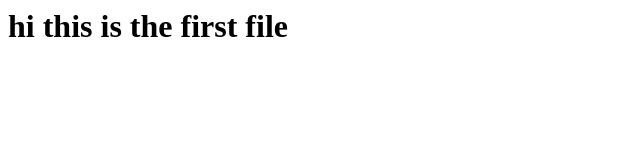
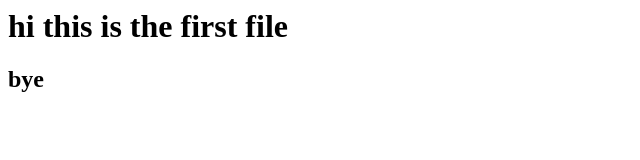
Before and after one commit to assv12/project, a plain HTML site: page index.html in a window 1280 px wide. Shown: the full height of the page, 0-640 px from the left. Drawn offline with Linux system fonts and the light colour scheme.

Commit message:
2nd commit

```diff
--- a/index.html
+++ b/index.html
@@ -1 +1,2 @@
 <h1> hi this is the first file <h2>
+		<h2> bye <h2>
```
